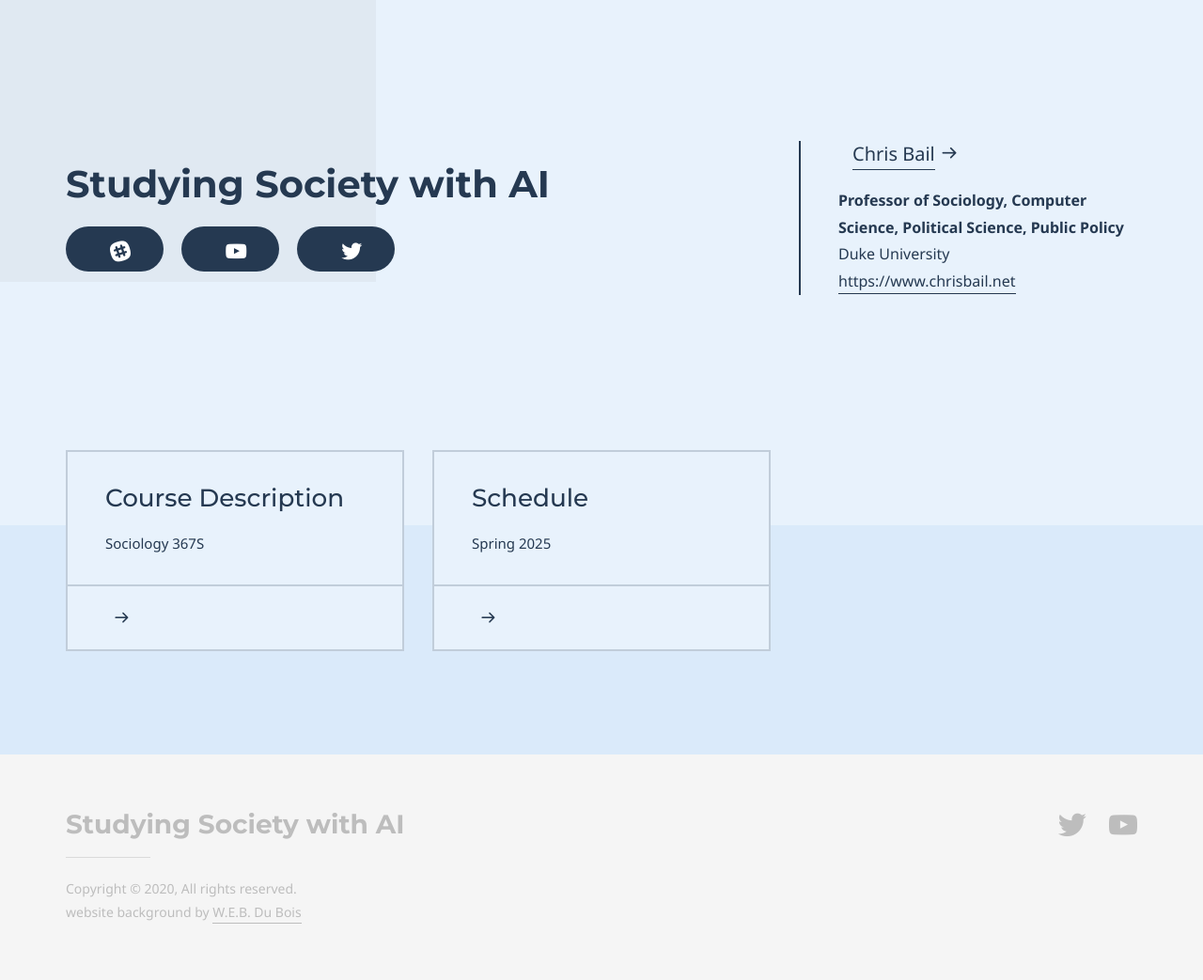
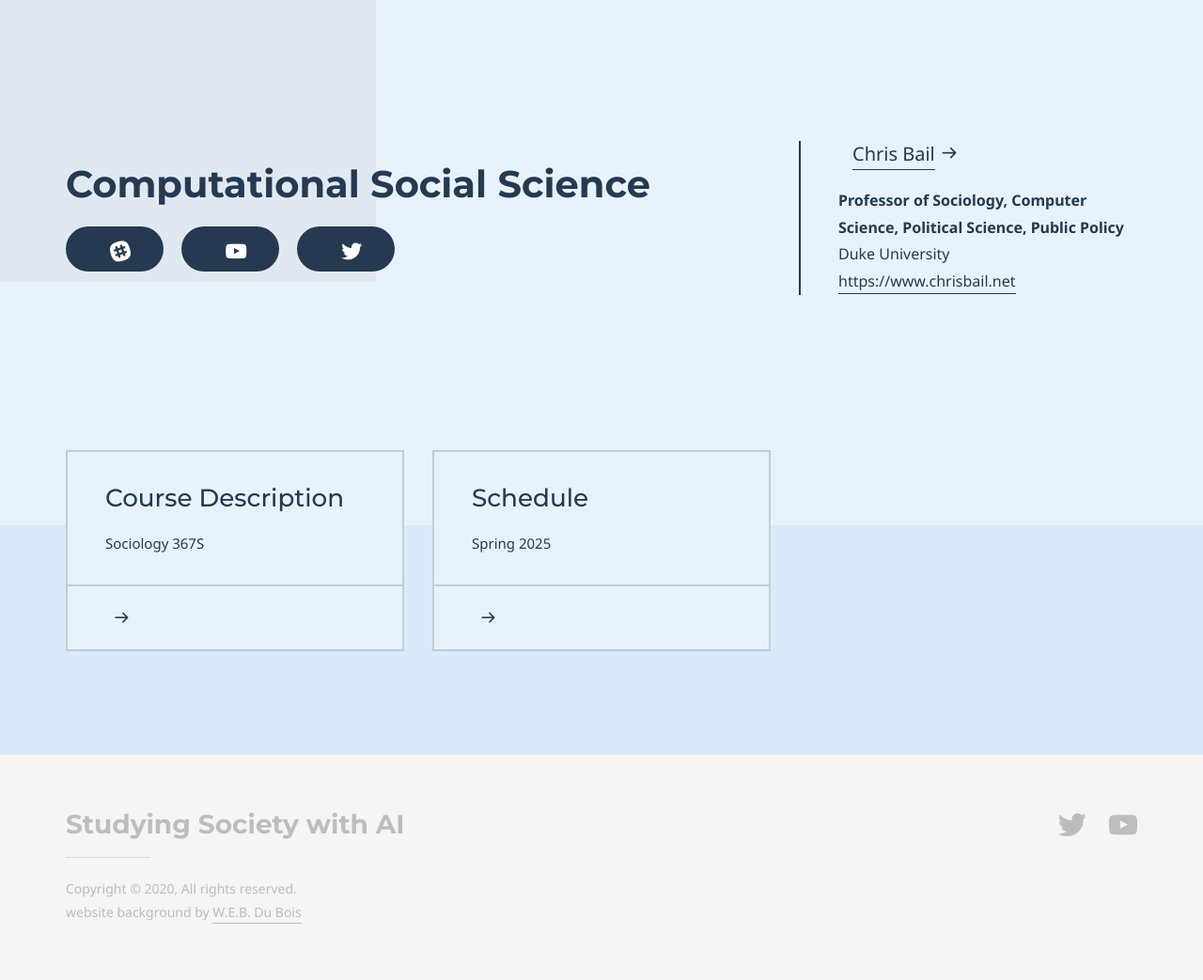
Before and after one commit to dssoc/dssoc.github.io, a Jekyll site: the page built from index.md, in a window 1280 px wide. Shown: the whole page at 94% size. Built offline with Jekyll 4.4.1, drawn with Linux system fonts in a browser that asks for light colours; some web fonts are replaced.

Commit message:
Update index.md with course name
to computational social science

```diff
--- a/index.md
+++ b/index.md
@@ -4,7 +4,7 @@ layout: homepage
 keywords:
 
 # Hero section
-title: Studying Society with AI
+title: Computational Social Science
 description:
 
 buttons:
```
